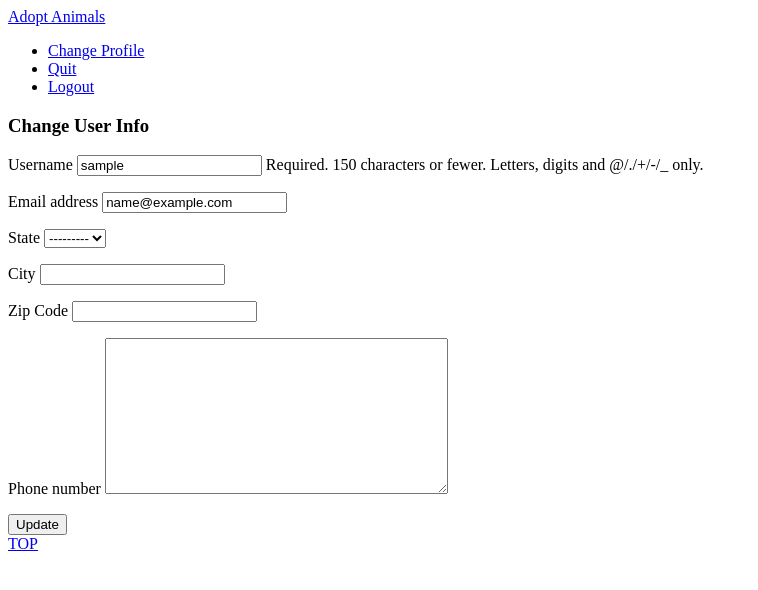
After one commit to toma1031/adoptanimals, a Django app: a page that uses templates/_navbar.html in a window 1280 px wide. The commit adds this page. Shown: the top 590 px of the page, without its empty margins (0-758 px from the left). Run offline with Django 3.2, Linux system fonts and the light colour scheme; the visitor is signed in with stand-in values (Sample User, id 1); data comes from the database, SQL or seed files in the repository.

Commit message:
implement update user info function

```diff
--- a/accounts/admin.py
+++ b/accounts/admin.py
@@ -17,6 +17,6 @@ class UserAdmin(UserAdmin):
     add_fieldsets = (
         (None, {
             'classes': ('wide',),
-            'fields': ('username', 'password1', 'password2', 'state', 'zipcode'),
+            'fields': ('username', 'email', 'password1', 'password2', 'state', 'city', 'zipcode'),
         }),
     )
--- a/accounts/forms.py
+++ b/accounts/forms.py
@@ -4,13 +4,14 @@ from .models import (User, State, get_user_model)
 from django import forms
 from phone_field import PhoneField
 from django.contrib.auth import get_user_model
+from django.forms import ModelForm
 
 User = get_user_model()
 class LoginForm(AuthenticationForm):
     def __init__(self, *args, **kwargs):
       super().__init__(*args, **kwargs)
 
-class SignUpForm(UserCreationForm, forms.ModelForm):
+class SignUpForm(UserCreationForm, ModelForm):
 
     state = forms.ModelChoiceField(
                           queryset=State.objects.all(),
@@ -35,3 +36,46 @@ class SignUpForm(UserCreationForm, forms.ModelForm):
         email = self.cleaned_data['email']
         User.objects.filter(email=email, is_active=False).delete()
         return email
+
+
+class UserChangeForm(ModelForm):
+    class Meta:
+        model = User
+        fields = [
+            'username',
+            'email',
+            'state',
+            'city',
+            'zipcode',
+            'phone_number',
+
+        ]
+
+    def __init__(self, username=None, email=None, state=None, city=None,  zipcode=None, phone_number=None, *args, **kwargs):
+        kwargs.setdefault('label_suffix', '')
+        super().__init__(*args, **kwargs)
+        # ユーザーの更新前情報をフォームに挿入
+        if username:
+            self.fields['username'].widget.attrs['value'] = username
+        if email:
+            self.fields['email'].widget.attrs['value'] = email
+        if state:
+            self.fields['state'].widget.attrs['value'] = state
+        if city:
+            self.fields['city'].widget.attrs['value'] = city
+        if zipcode:
+            self.fields['zipcode'].widget.attrs['value'] = zipcode
+        if phone_number:
+            self.fields['phone_number'].widget.attrs['value'] = phone_number
+
+
+
+
+    def update(self, user):
+        user.username = self.cleaned_data['username']
+        user.email = self.cleaned_data['email']
+        user.state = self.cleaned_data['state']
+        user.city = self.cleaned_data['city']
+        user.zipcode = self.cleaned_data['zipcode']
+        user.phone_number = self.cleaned_data['phone_number']
+        user.save()
--- a/accounts/models.py
+++ b/accounts/models.py
@@ -13,7 +13,8 @@ class State(models.Model):
 class User(AbstractUser):
   is_petowner = models.BooleanField(default=False)
   is_adopter = models.BooleanField(default=False)
+  email = models.EmailField(blank=True, max_length=254, unique=True, verbose_name='email address')
   state = models.ForeignKey(State,verbose_name='State', on_delete=models.CASCADE, null=True, blank=False)
   city = models.CharField(verbose_name='City', max_length=20, null=True, blank=False)
   zipcode = models.CharField(verbose_name='Zip Code',max_length=5, null=True, blank=False)
-  phone_number = PhoneField(blank=True, help_text='Contact phone number')
+  phone_number = PhoneField(blank=True)
--- a/accounts/templates/accounts/signup.html
+++ b/accounts/templates/accounts/signup.html
@@ -16,8 +16,8 @@
   </form>
 
   <h2>Socail media SignUp</h2>
-    <ul>
+  <ul>
     <li><a href="{% url 'social:begin' 'google-oauth2' %}">Google Signup</a></li>
-    </ul>
+  </ul>
   <a href="{% url 'index' %}">Home</a>
 {% endblock %}
--- /dev/null
+++ b/accounts/templates/accounts/user_change.html
@@ -0,0 +1,12 @@
+{% extends 'base.html' %}
+{% block main %}
+<div>
+  <div class="header"><h3>Change User Info</h3></div>
+  <form class="ui form" action="" method="POST">
+      {% csrf_token %}
+      {{form.as_p}}
+      <button class="" type="submit">Update</button>
+  </form>
+  <a href="/">TOP</a>
+</div>
+{% endblock %}
--- a/accounts/urls.py
+++ b/accounts/urls.py
@@ -1,6 +1,6 @@
 from django.urls import path
 from accounts import views
-from accounts.views import (LoginView, SignupView, SignupDoneView, SignupCompleteView, UserDeleteView)
+from accounts.views import (LoginView, SignupView, SignupDoneView, SignupCompleteView, UserDeleteView, UserChangeView)
 
 app_name = 'accounts'
 
@@ -12,4 +12,6 @@ urlpatterns = [
     path('signup/complete/<token>/', SignupCompleteView.as_view(), name='accounts_signup_complete'),
 
     path('<str:username>/delete/', UserDeleteView.as_view(), name='accounts_delete_user'),
+
+    path('<str:username>/change/', UserChangeView.as_view(), name="accounts_change_user"),
 ]
--- a/accounts/views.py
+++ b/accounts/views.py
@@ -6,7 +6,7 @@ from django.shortcuts import redirect, render, reverse
 from django.contrib.auth.forms import AuthenticationForm
 from django.contrib.auth import login, logout, authenticate
 from accounts.models import User
-from .forms import LoginForm, SignUpForm
+from .forms import LoginForm, SignUpForm, UserChangeForm
 from django.contrib.auth.forms import UserCreationForm
 from django.contrib.sites.shortcuts import get_current_site
 from django.template.loader import render_to_string
@@ -15,8 +15,9 @@ from django.conf import settings
 from django.http import Http404, HttpResponseBadRequest
 from django.views import generic
 from django.contrib.auth import get_user_model
-from django.views.generic import TemplateView, CreateView, ListView, DetailView, FormView, DeleteView
+from django.views.generic import TemplateView, CreateView, ListView, DetailView, FormView, DeleteView, UpdateView
 from django.contrib.auth.mixins import LoginRequiredMixin, UserPassesTestMixin
+
 
 
 User = get_user_model()
@@ -103,3 +104,29 @@ class UserDeleteView(OnlyYouMixin, DeleteView):
     model = User
     slug_field = 'username'
     slug_url_kwarg = 'username'
+
+class UserChangeView(LoginRequiredMixin, UpdateView):
+    model = User
+    template_name = 'accounts/user_change.html'
+    form_class = UserChangeForm
+    success_url = reverse_lazy('index')
+    slug_field = 'username'
+    slug_url_kwarg = 'username'
+
+    def form_valid(self, form):
+        #formのupdateメソッドにログインユーザーを渡して更新
+        form.update(user=self.request.user)
+        return super().form_valid(form)
+
+    def get_form_kwargs(self):
+        kwargs = super().get_form_kwargs()
+        # 更新前のユーザー情報をkwargsとして渡す
+        kwargs.update({
+            'username' : self.request.user.username,
+            'email' : self.request.user.email,
+            'state' : self.request.user.state,
+            'city' : self.request.user.city,
+            'zipcode' : self.request.user.zipcode,
+            'phone_number' : self.request.user.phone_number,
+        })
+        return kwargs
--- a/adopt_animals/urls.py
+++ b/adopt_animals/urls.py
@@ -5,5 +5,4 @@ from accounts import views
 
 urlpatterns = [
     path('', IndexView.as_view(), name='index'),
-
 ]
--- a/animal_project/urls.py
+++ b/animal_project/urls.py
@@ -18,10 +18,10 @@ from django.urls import path, include
 from django.contrib.auth.decorators import login_required
 
 from django.views.generic import TemplateView
-index_view = TemplateView.as_view(template_name='index.html')
 
 urlpatterns = [
     path('admin/', admin.site.urls),
+
     path('', include("adopt_animals.urls")),
     path('accounts/', include('accounts.urls')),
     path('accounts/', include('django.contrib.auth.urls')),
--- a/templates/_navbar.html
+++ b/templates/_navbar.html
@@ -2,13 +2,15 @@
 <nav>
   <a href="/" >Adopt Animals</a>
     <ul>
+      {% if user.is_authenticated %}
+      <!-- ログイン中に表示したいナビゲーション -->
+      <li><a class="change_user" href="{% url 'accounts:accounts_change_user' user.username %}">Change Profile</a></li>
+      <li><a class="delete_user" href="{% url 'accounts:accounts_delete_user' user.username %}">Quit</a></li>
+      <li><a class="logout" href="{% url 'logout' %}">Logout</a></li>
+      {% else %}
+      <!-- 未ログインの時に表示したいナビゲーション -->
       <li><a class="login" href="{% url 'login' %}">Login</a></li>
       <li><a class="signup" href="{% url 'accounts:accounts_signup' %}">Sign Up</a></li>
-      {% if user.is_authenticated %}
-      <li><a class="delete_user" href="{% url 'accounts:accounts_delete_user' user.username %}">Quit</a></li>
-      {% endif %}
-      {% if user.is_authenticated %}
-      <li><a class="logout" href="{% url 'logout' %}">Logout</a></li>
       {% endif %}
     </ul>
 </nav>
```
Also changed, not shown: accounts/templates/accounts/login.html (+6 -1 lines), accounts/migrations/0003_auto_20210414_0854.py (added), accounts/migrations/0004_auto_20210414_0904.py (added).
